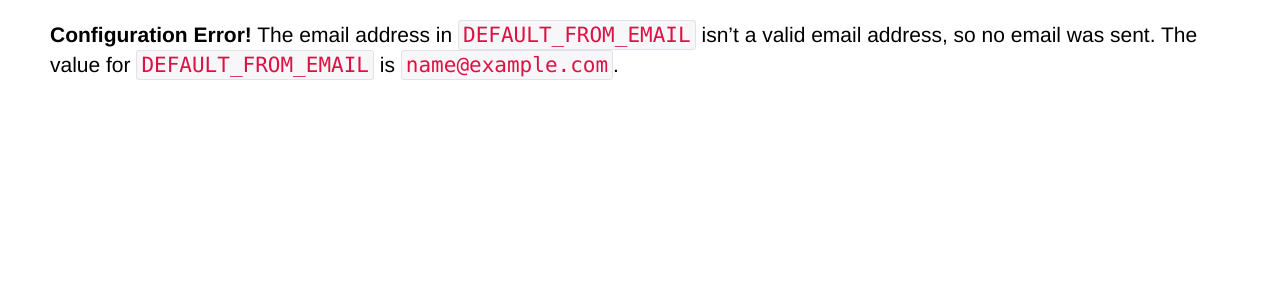
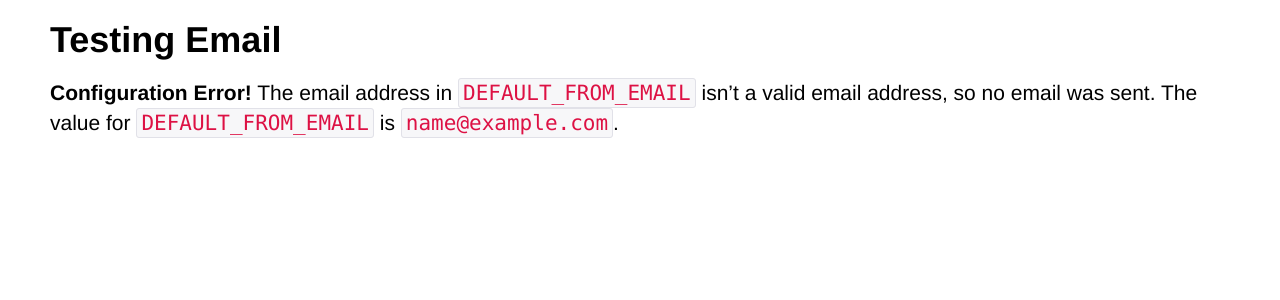
Before and after one commit to dominicrodger/djohno, a Django app: template djohno/templates/djohno/bad_email.html in a window 1280 px wide. Shown: the top 300 px of the page. Run offline with Django 3.2, Linux system fonts and the light colour scheme; the template is opened without the code that fills it: most values are stand-ins (such as "Sample title", 1, 10 or a date in 2020).

Commit message:
Add title to bad_email page

```diff
--- a/djohno/templates/djohno/bad_email.html
+++ b/djohno/templates/djohno/bad_email.html
@@ -1,6 +1,8 @@
 {% extends "djohno/base.html" %}
 
 {% block content %}
+  <h1>Testing Email</h1>
+
   <p>
     <strong>Configuration Error!</strong>
 
```
